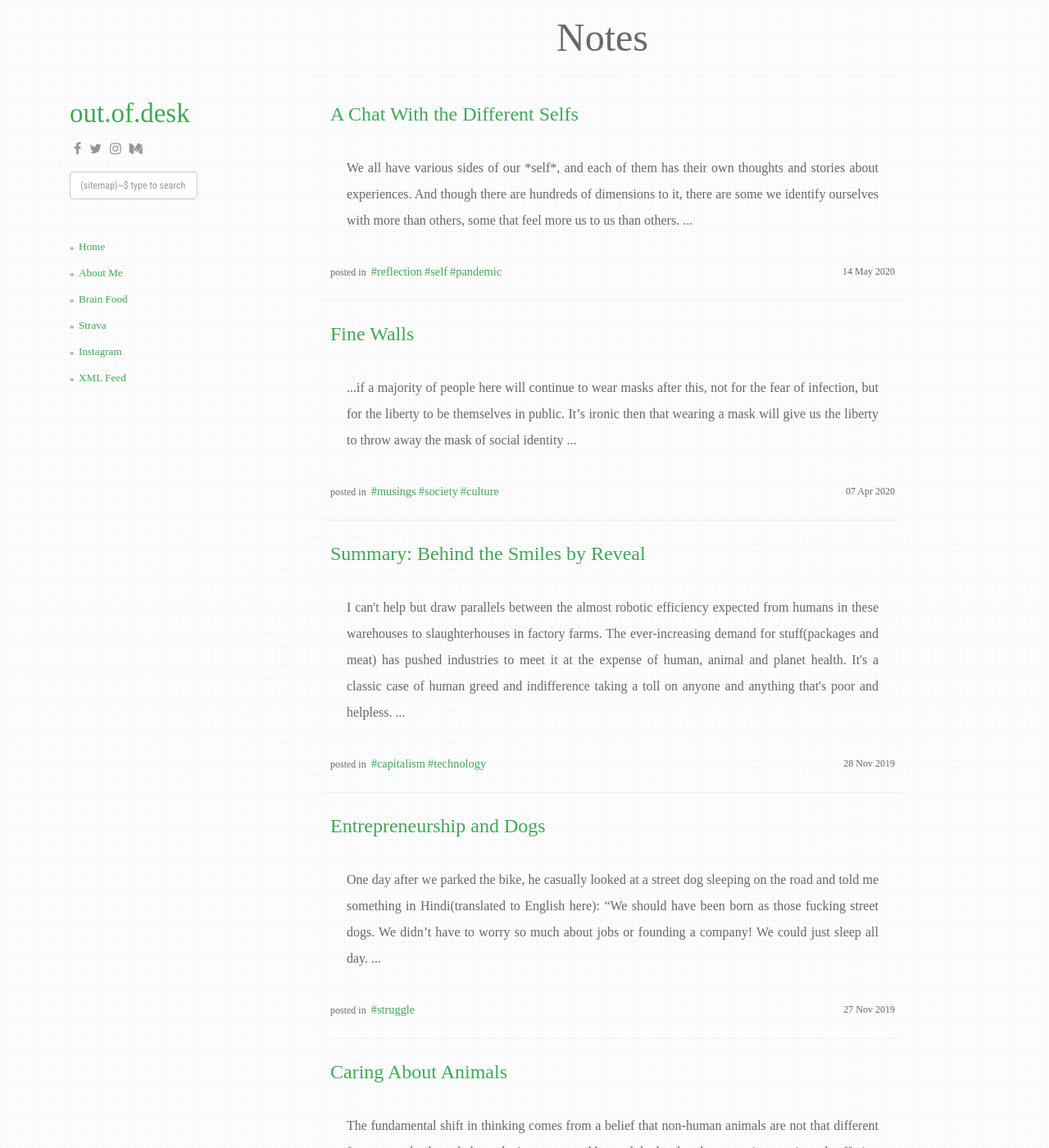
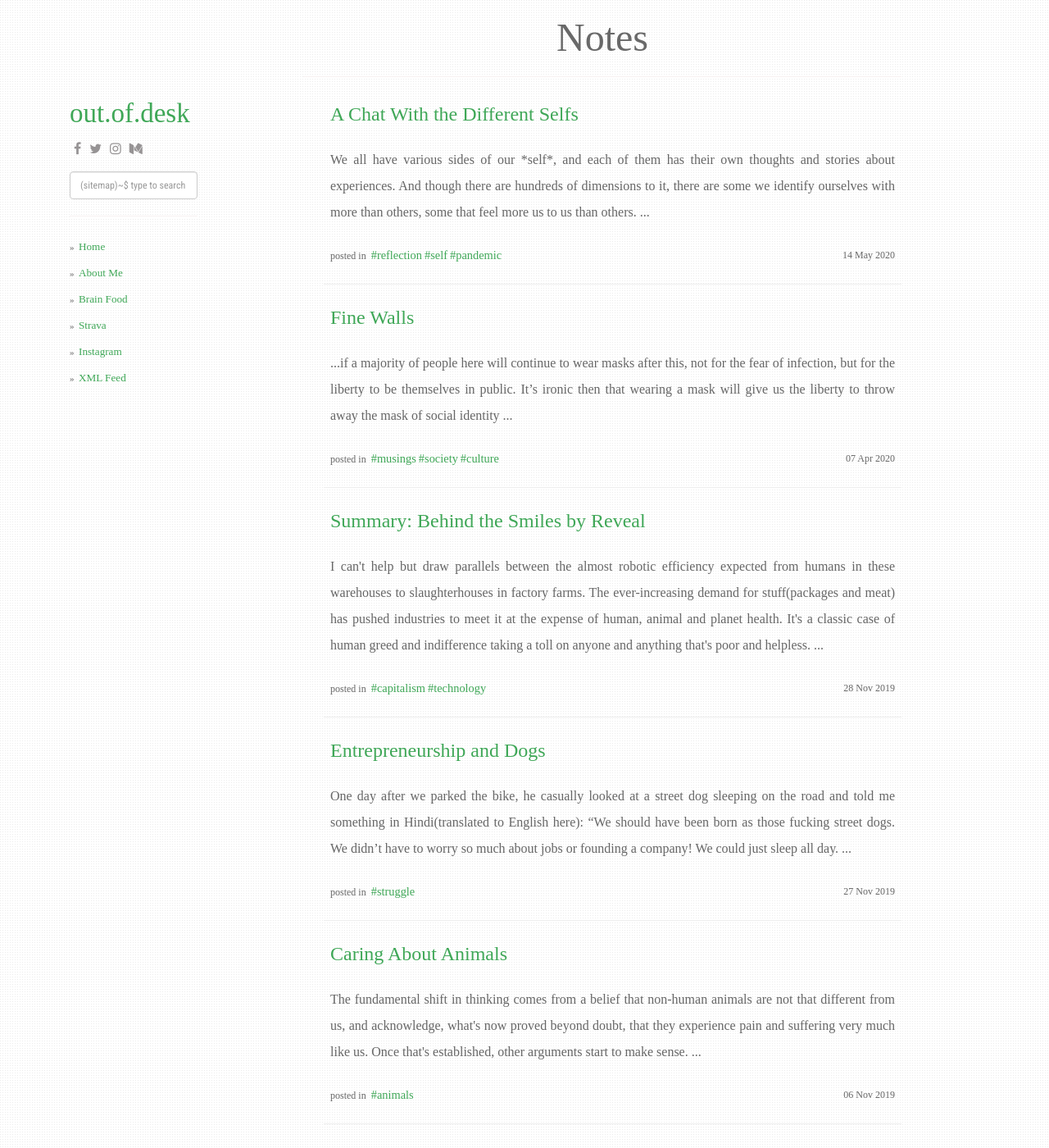
Before and after one commit to outofdesk/outofdesk.github.io, a Jekyll site: the page built from index.html, in a window 1280 px wide and 1400 px high. Shown: the whole window at 82% size. Built offline with Jekyll 4.4.1, drawn with Linux system fonts in a browser that asks for light colours; nearby versions of some CDN libraries; some web fonts are replaced; the list of posts is cut into pages by our own code.

Commit message:
redesign

```diff
--- a/static/css/main.css
+++ b/static/css/main.css
@@ -181,7 +181,7 @@ ul.posts li .date {
 ul.posts li blockquote {
   text-align: justify;
   border: none;
-  padding: none;
+  padding: 0;
 }
 
 .post-title {
```
Also changed, not shown: 3 other files.
